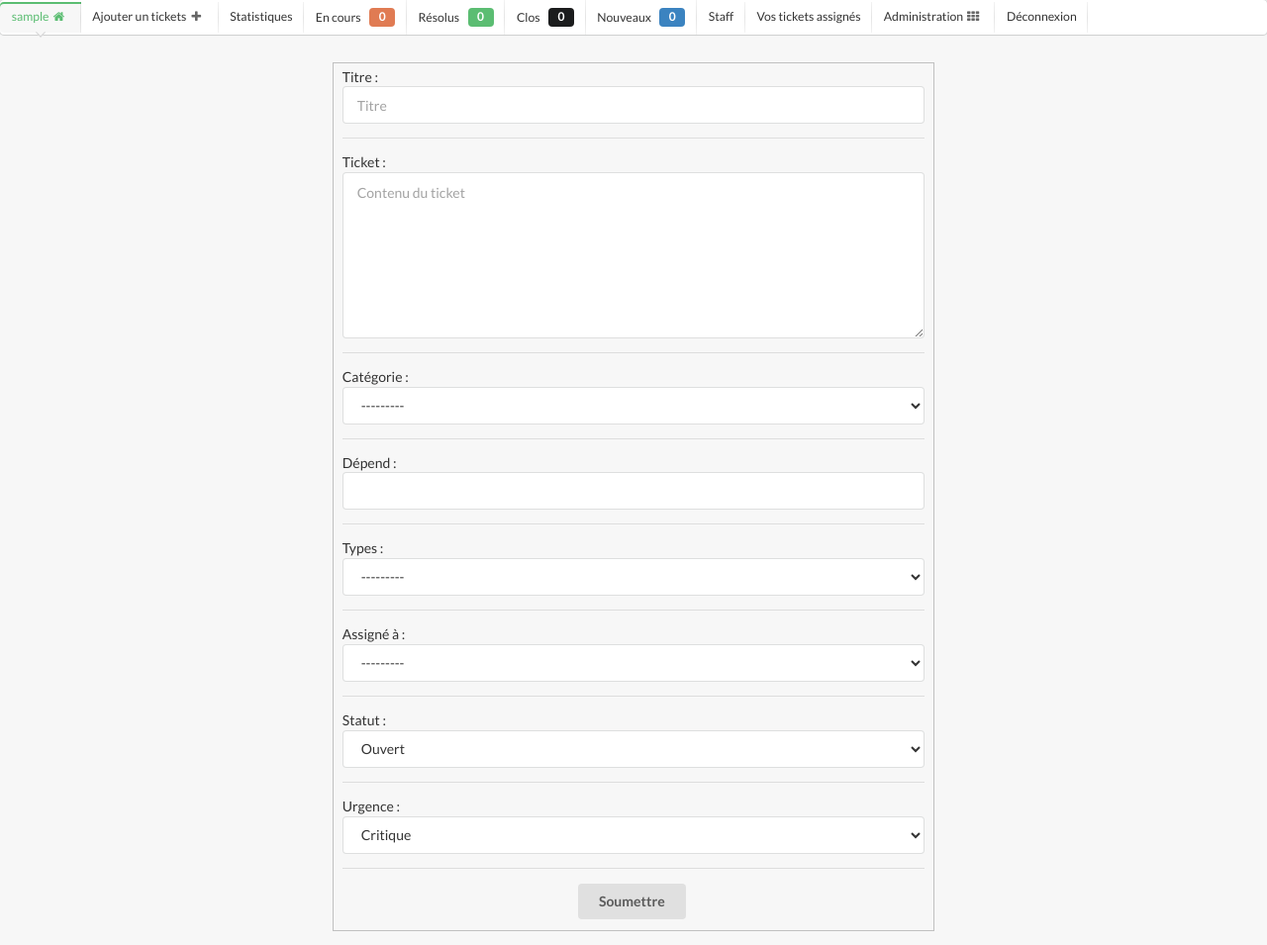
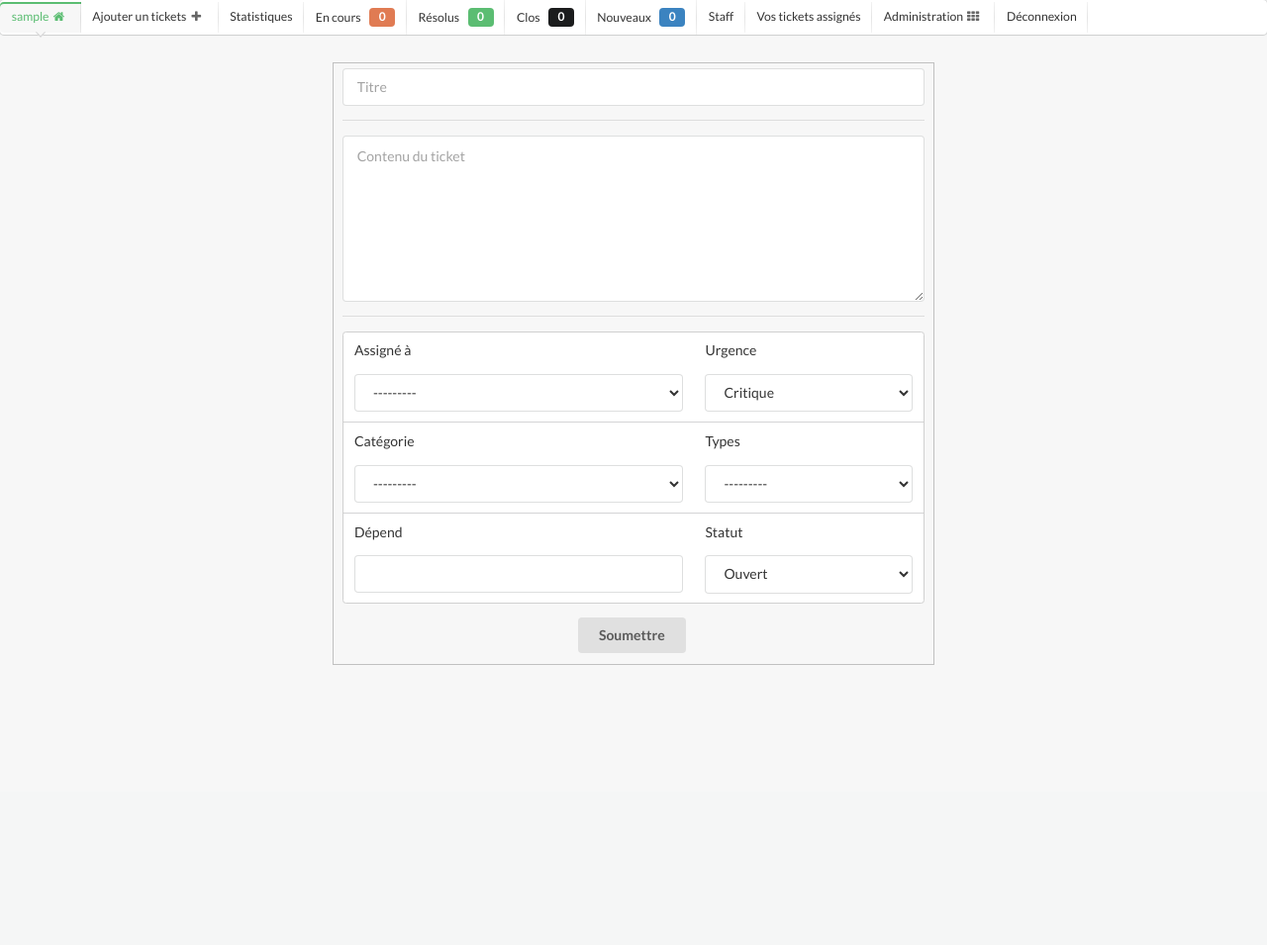
Before and after one commit to Houtmann/Aidez-moi, a Django app: page /add_ticket/ in a window 1280 px wide. Shown: the whole page at 99% size. After the commit the page ends 672 px from the top, so only its background shows below. Run offline with Django 3.2, Linux system fonts and the light colour scheme; the visitor is signed in with stand-in values (Sample User, id 1); data comes from the database, SQL or seed files in the repository; data that the repository does not hold is empty; parts of the project's set-up code (start-up, migrations or seed data) failed here and were passed over.

Commit message:
Change style of page add ticket, one table, to better view

```diff
--- a/ticket/templates/add_ticket.html
+++ b/ticket/templates/add_ticket.html
@@ -1,33 +1,51 @@
 {% extends "base.html" %}
 {% load i18n %}
 {% block content %}
-
 
     <div class="ui two column centered grid">
     <div class="column">
 
 <fieldset>
-
     <form class="ui form" action='' method="POST">{% csrf_token %}
 
 
- {% for field in form %}
 
 <div class="uk-form">
 
-    <label class="" for="form-h-it">{{ field.label_tag }}</label>
+    <table class="ui table">
+
     <div class="">
-       {{ field }}
+       {{ form.title }}
         <div class="ui divider"></div>
-    </div>{% endfor %}
+    </div>
+
+        <div class="">
+       {{ form.content }}
+        <div class="ui divider"></div>
+    </div>
+      <tbody>
+        <tr>
+          <td>{{ form.assign_to.label }}<p></p>{{ form.assign_to }}</td>
+          <td>{{ form.priority.label }}<p></p>{{ form.priority }}</td>
+        </tr>
+
+        <tr>
+          <td>{{ form.category.label }}<p></p>{{ form.category }}</td>
+          <td>{{ form.types.label }}<p></p>{{ form.types }}</td>
+        </tr>
+
+        <tr>
+          <td>{{ form.depends_on.label }}<p></p>{{ form.depends_on }}</td>
+          <td>{{ form.status.label }}<p></p>{{ form.status }}</td>
+        </tr>
+
+    </table>
 
 
     <center>
     <button class="ui submit button">{% trans "Soumettre" %}</button> </center></div>
         </form>
 
-
 </div>
 </body>
-
 {% endblock %}
```
Also changed, not shown: ticket/templates/home.html (+4 -12 lines).
